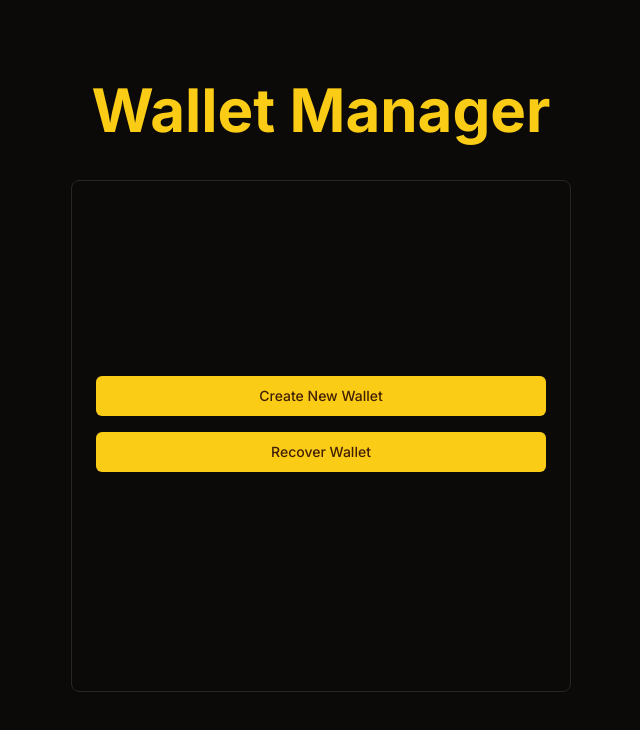
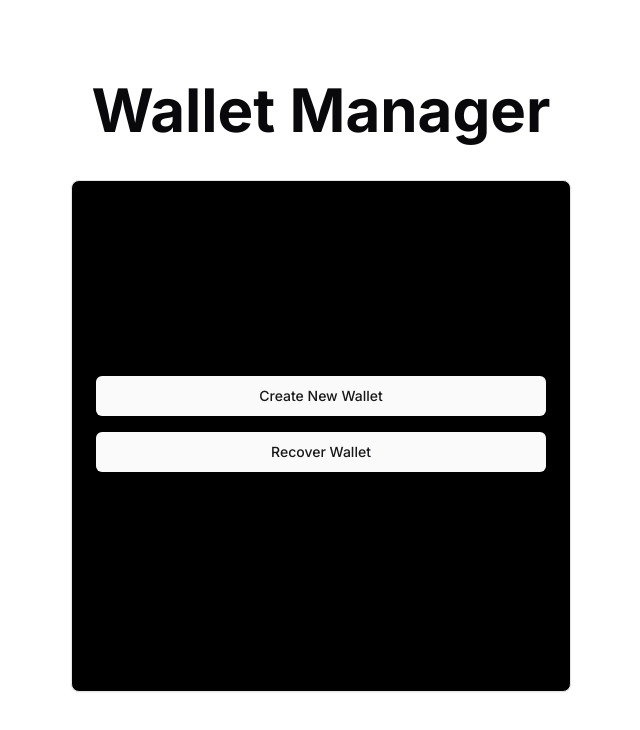
Before and after one commit to ashmeetsmonga/web3-wallet, a Next.js app: page / in a window 1280 px wide. Shown: the top 730 px of the page, without its empty margins (319-959 px from the left). Built offline with nearby package versions, Linux system fonts and the light colour scheme.

Commit message:
theme changed

```diff
--- a/app/globals.css
+++ b/app/globals.css
@@ -5,24 +5,24 @@
 @layer base {
   :root {
     --background: 0 0% 100%;
-    --foreground: 20 14.3% 4.1%;
+    --foreground: 240 10% 3.9%;
     --card: 0 0% 100%;
-    --card-foreground: 20 14.3% 4.1%;
+    --card-foreground: 240 10% 3.9%;
     --popover: 0 0% 100%;
-    --popover-foreground: 20 14.3% 4.1%;
-    --primary: 47.9 95.8% 53.1%;
-    --primary-foreground: 26 83.3% 14.1%;
-    --secondary: 60 4.8% 95.9%;
-    --secondary-foreground: 24 9.8% 10%;
-    --muted: 60 4.8% 95.9%;
-    --muted-foreground: 25 5.3% 44.7%;
-    --accent: 60 4.8% 95.9%;
-    --accent-foreground: 24 9.8% 10%;
+    --popover-foreground: 240 10% 3.9%;
+    --primary: 240 5.9% 10%;
+    --primary-foreground: 0 0% 98%;
+    --secondary: 240 4.8% 95.9%;
+    --secondary-foreground: 240 5.9% 10%;
+    --muted: 240 4.8% 95.9%;
+    --muted-foreground: 240 3.8% 46.1%;
+    --accent: 240 4.8% 95.9%;
+    --accent-foreground: 240 5.9% 10%;
     --destructive: 0 84.2% 60.2%;
-    --destructive-foreground: 60 9.1% 97.8%;
-    --border: 20 5.9% 90%;
-    --input: 20 5.9% 90%;
-    --ring: 20 14.3% 4.1%;
+    --destructive-foreground: 0 0% 98%;
+    --border: 240 5.9% 90%;
+    --input: 240 5.9% 90%;
+    --ring: 240 5.9% 10%;
     --radius: 0.5rem;
     --chart-1: 12 76% 61%;
     --chart-2: 173 58% 39%;
@@ -32,25 +32,25 @@
   }
 
   .dark {
-    --background: 20 14.3% 4.1%;
-    --foreground: 60 9.1% 97.8%;
-    --card: 20 14.3% 4.1%;
-    --card-foreground: 60 9.1% 97.8%;
-    --popover: 20 14.3% 4.1%;
-    --popover-foreground: 60 9.1% 97.8%;
-    --primary: 47.9 95.8% 53.1%;
-    --primary-foreground: 26 83.3% 14.1%;
-    --secondary: 12 6.5% 15.1%;
-    --secondary-foreground: 60 9.1% 97.8%;
-    --muted: 12 6.5% 15.1%;
-    --muted-foreground: 24 5.4% 63.9%;
-    --accent: 12 6.5% 15.1%;
-    --accent-foreground: 60 9.1% 97.8%;
+    --background: 240 10% 3.9%;
+    --foreground: 0 0% 98%;
+    --card: 240 10% 3.9%;
+    --card-foreground: 0 0% 98%;
+    --popover: 240 10% 3.9%;
+    --popover-foreground: 0 0% 98%;
+    --primary: 0 0% 98%;
+    --primary-foreground: 240 5.9% 10%;
+    --secondary: 240 3.7% 15.9%;
+    --secondary-foreground: 0 0% 98%;
+    --muted: 240 3.7% 15.9%;
+    --muted-foreground: 240 5% 64.9%;
+    --accent: 240 3.7% 15.9%;
+    --accent-foreground: 0 0% 98%;
     --destructive: 0 62.8% 30.6%;
-    --destructive-foreground: 60 9.1% 97.8%;
-    --border: 12 6.5% 15.1%;
-    --input: 12 6.5% 15.1%;
-    --ring: 35.5 91.7% 32.9%;
+    --destructive-foreground: 0 0% 98%;
+    --border: 240 3.7% 15.9%;
+    --input: 240 3.7% 15.9%;
+    --ring: 240 4.9% 83.9%;
     --chart-1: 220 70% 50%;
     --chart-2: 160 60% 45%;
     --chart-3: 30 80% 55%;
--- /dev/null
+++ b/app/info/page.tsx
@@ -0,0 +1,7 @@
+import React from "react";
+
+const InfoPage = () => {
+  return <div>InfoPage</div>;
+};
+
+export default InfoPage;
--- a/app/layout.tsx
+++ b/app/layout.tsx
@@ -17,12 +17,12 @@ export default function RootLayout({
   children: React.ReactNode;
 }>) {
   return (
-    <html lang="en" className="dark">
+    <html lang="en" className="">
       <body className={inter.className}>
         <RecoilProvider>
           <div className="w-screen h-screen flex flex-col items-center gap-10 p-20">
-            <h1 className="text-6xl font-bold text-primary">Wallet Manager</h1>
-            <Card className="w-[500px] h-4/5">{children}</Card>
+            <h1 className="text-6xl font-bold ">Wallet Manager</h1>
+            <Card className="w-[500px] h-4/5 bg-black">{children}</Card>
           </div>
         </RecoilProvider>
       </body>
--- a/app/mnemonic/page.tsx
+++ b/app/mnemonic/page.tsx
@@ -22,22 +22,22 @@ const MnemonicPage = () => {
 
   return (
     <CardContent className="flex flex-col items-center px-8 py-6 gap-8 h-full">
-      <h1 className="text-4xl text-primary font-bold">Mnemonic Phrase</h1>
+      <h1 className="text-4xl text-white font-bold">Mnemonic Phrase</h1>
       <div className="flex flex-col w-full justify-between h-full">
         <div className="grid grid-cols-3 gap-4 w-full">
           {mnemonic.split(" ").map((word) => (
-            <div key={word} className="bg-gray-900 text-primary w-full py-2 text-center rounded text-lg">
+            <div key={word} className="bg-white w-full py-2 text-center rounded text-lg">
               {word}
             </div>
           ))}
         </div>
         <div className="w-full flex flex-col gap-4">
           <div className="w-full flex justify-between">
-            <Button>Copy Phrase</Button>
-            <Button>Save in LocalStorage</Button>
+            <Button className="dark">Copy Phrase</Button>
+            <Button className="dark">Save in LocalStorage</Button>
           </div>
           <Link href="/wallet" className="w-full">
-            <Button className="w-full">Generate Wallet</Button>
+            <Button className="w-full dark">Generate Wallet</Button>
           </Link>
         </div>
       </div>
--- a/app/page.tsx
+++ b/app/page.tsx
@@ -6,9 +6,9 @@ export default function Home() {
   return (
     <CardContent className="flex flex-col justify-center gap-4 w-full h-full">
       <Link href="/mnemonic">
-        <Button className="w-full">Create New Wallet</Button>
+        <Button className="w-full dark">Create New Wallet</Button>
       </Link>
-      <Button className="w-full">Recover Wallet</Button>
+      <Button className="w-full dark">Recover Wallet</Button>
     </CardContent>
   );
 }
--- a/app/wallet/page.tsx
+++ b/app/wallet/page.tsx
@@ -26,12 +26,12 @@ const WalletPage = () => {
   }, []);
 
   return (
-    <CardContent className="flex flex-col w-full items-center py-8 px-6 h-full justify-between">
+    <CardContent className="flex flex-col w-full items-center py-6 px-8 h-full justify-between">
       <div className="flex flex-col items-center w-full">
-        <h1 className="text-4xl text-primary font-bold">Wallets</h1>
-        <div className="flex flex-col w-full gap-2 mt-4 h-[450px] overflow-y-auto scrollbar scrollbar-track-transparent scrollbar-thumb-primary">
+        <h1 className="text-4xl text-white font-bold">Wallets</h1>
+        <div className="flex flex-col w-full gap-2 mt-4 h-[450px] overflow-y-auto scrollbar scrollbar-none scrollbar-thumb-primary">
           {wallets.map((wallet) => (
-            <div key={wallet.path} className="w-full mb-2 bg-gray-900 rounded p-4 flex flex-col justify-between gap-4 md:flex-row md:items-center cursor-pointer hover:bg-gray-800">
+            <div key={wallet.path} className="w-full mb-2 bg-white rounded p-4 flex flex-col justify-between gap-4 md:flex-row md:items-center cursor-pointer hover:bg-gray-100">
               <div className="w-4/5">
                 <p className="font-mono text-sm font-semibold text-primary text-wrap text-ellipsis overflow-clip">{wallet.key}</p>
                 <p className="font-thin text-xs text-primary">path: {wallet.path}</p>
@@ -41,7 +41,7 @@ const WalletPage = () => {
         </div>
       </div>
       <div className="w-full">
-        <Button className="w-full" onClick={generateWallet}>
+        <Button className="w-full dark" onClick={generateWallet}>
           Add New Wallet
         </Button>
       </div>
```
